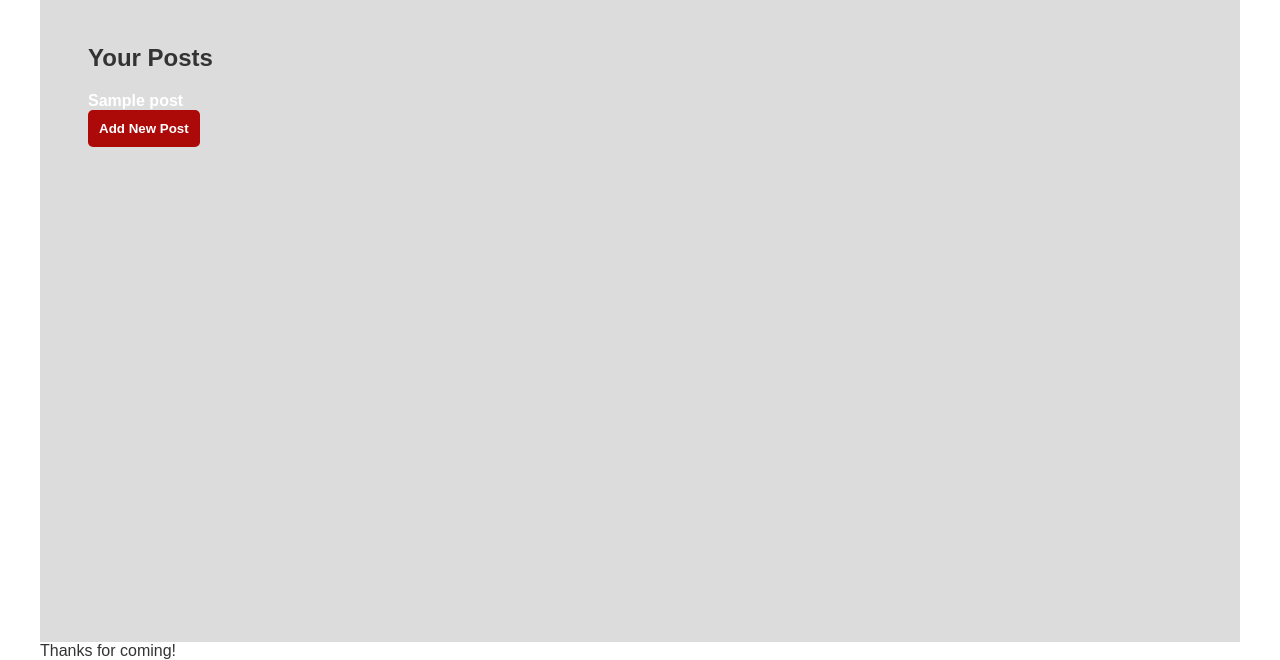
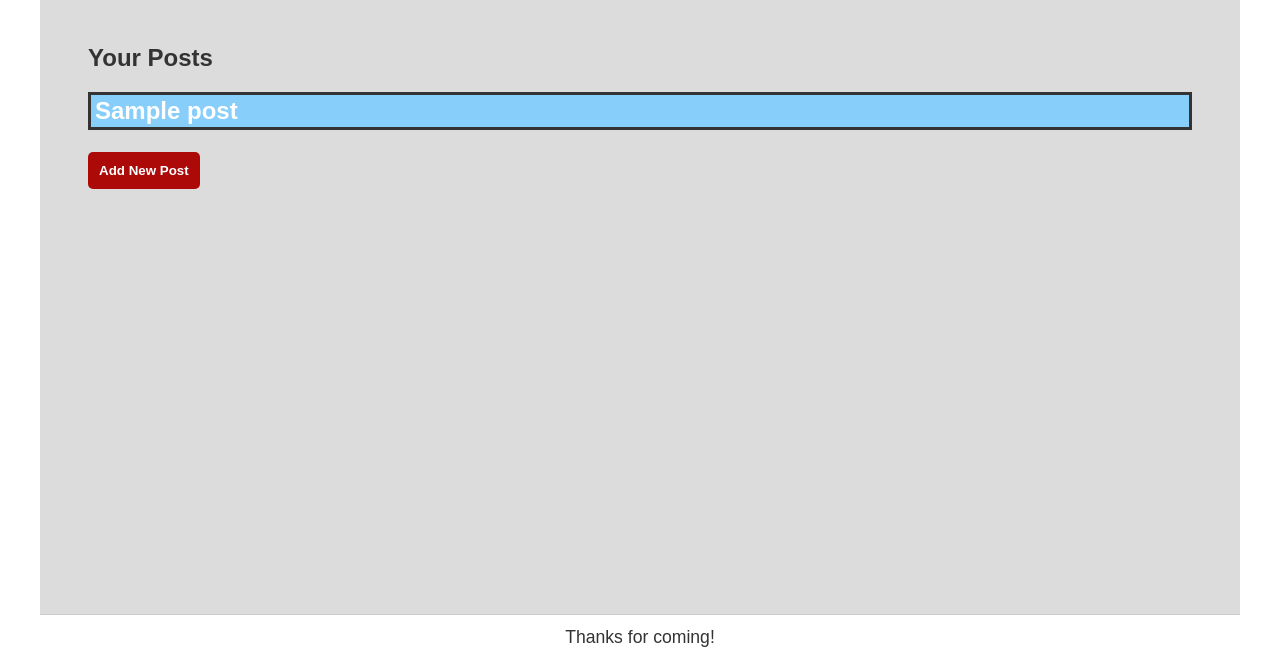
Before and after one commit to KnightHawk1090/mvc-tech-blog, a Node project: template views/dashboard.handlebars in a window 1280 px wide. Shown: the part 140-800 px from the top of the page. Run offline with Node 20 templates, Linux system fonts and the light colour scheme; the template is opened without the code that fills it: most values are stand-ins (such as "Sample title", 1, 10 or a date in 2020).

Commit message:
updated style.css

```diff
--- a/public/stylesheets/style.css
+++ b/public/stylesheets/style.css
@@ -109,3 +109,107 @@
     padding: 2% 4%;
     background-color: gainsboro;
   }
+
+  .btn-no-style {
+    background: none;
+    border: none;
+    padding: 0;
+    cursor: pointer;
+    text-decoration: none;
+    color: #225ca3;
+    font-size: 100%;
+    font-weight: bold;
+    transition: color .1s;
+    margin-left: 16px;
+  }
+
+  .btn-no-style:hover {
+    background: none;
+    color: #3486eb;
+  }
+
+  .delete-post-btn {
+    background-color: #d41414;
+  }
+
+  .delete-post-btn:hover {
+    background-color: #ff643d;
+  }
+
+  .post {
+    background-color: lightskyblue;
+    margin-bottom: 2%;
+    line-height: 150%;
+    border-color: black;
+    border: solid;
+  }
+
+  .post-head {
+    /* margin-bottom: 10px; */
+    padding: 2px;
+  }
+
+  .title {
+    font-size: 150%;
+    margin: 2px;
+  }
+
+  .meta {
+    font-style: italic;
+    font-size: 80%;
+    margin: 2px;
+  }
+
+  .post-text {
+    background-color: whitesmoke;
+    padding: 3px;
+  }
+
+  .edit-link {
+    display: block;
+    margin: -1.5% 0 2% 0;
+  }
+
+  .upvote-btn {
+    background-color: #197d0f;
+    transition: background-color .1s;
+  }
+
+  .upvote-btn:hover {
+    background-color: #1f9c13;
+  }
+
+  .comment-form {
+    margin-bottom: 5%;
+  }
+
+  .comment {
+    padding: 1%;
+    margin-bottom: 1%;
+  }
+
+  .comment:nth-child(odd) {
+    background-color: #fff5eb;
+  }
+
+  .comment .meta {
+    font-size: 90%;
+    margin-bottom: .5%;
+    opacity: .6;
+  }
+
+  .new-post-form input {
+    width: 300px;
+  }
+
+  .edit-post-form {
+    margin-bottom: 5%;
+  }
+
+  footer {
+    border-top: 1px solid #ccc;
+    display: flex;
+    justify-content: center;
+    padding: 1%;
+    font-size: 110%;
+  }
```
